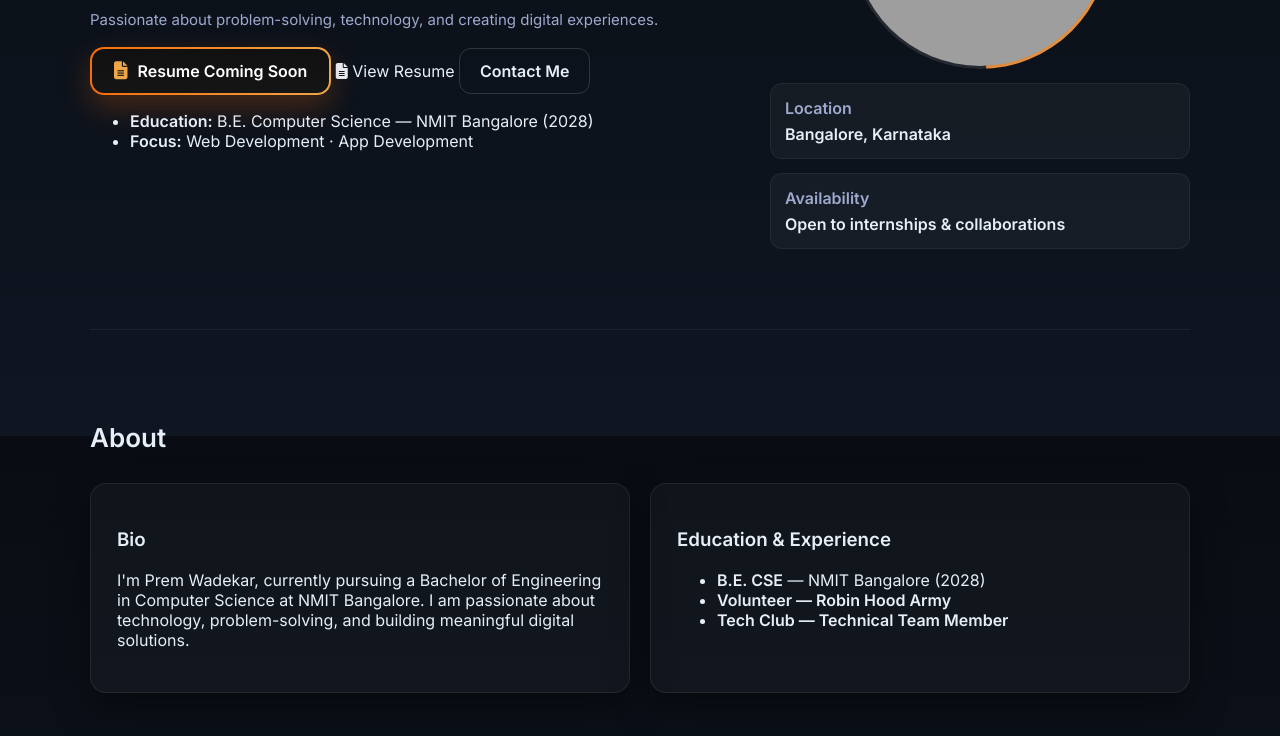
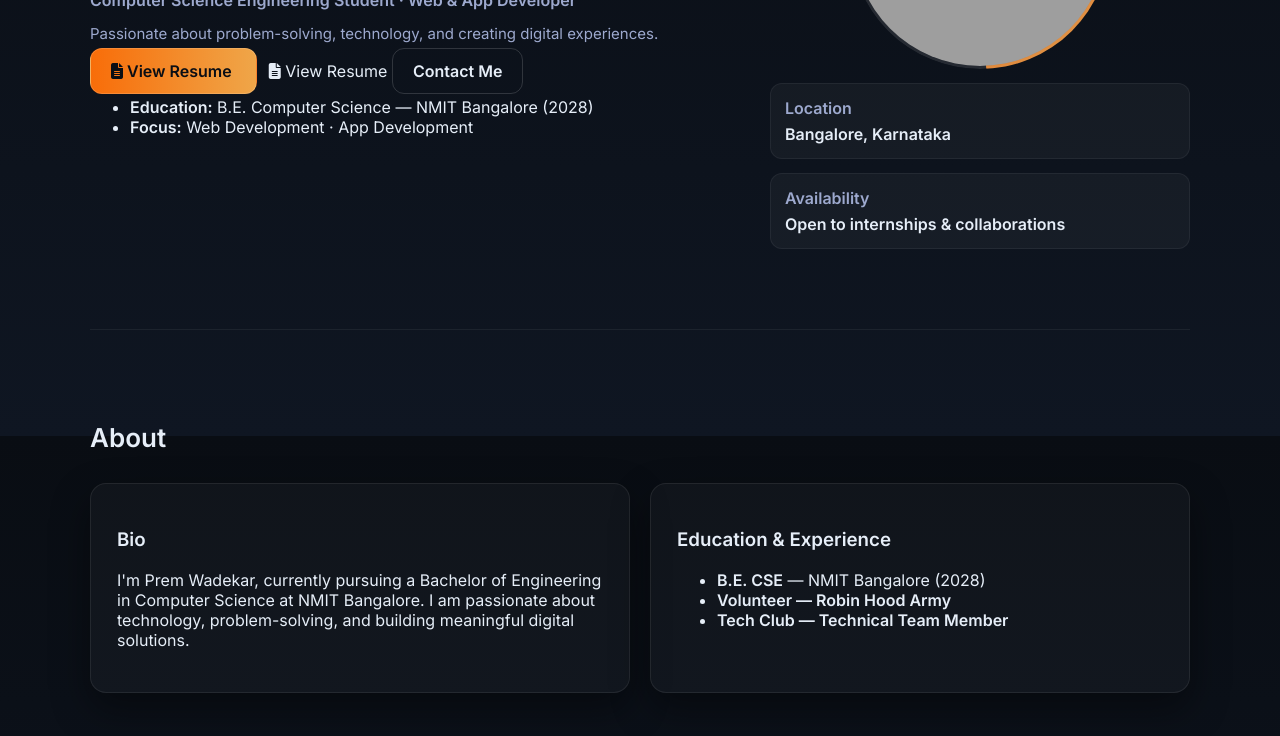
Before and after one commit to Prem26tech/prem-portfolio, a plain HTML site: page index.html in a window 1280 px wide. Shown: the part 364-1100 px from the top of the page. Drawn offline with Linux system fonts and the light colour scheme; grey boxes are pictures that could not be loaded.

Commit message:
Update resume button text and class

```diff
--- a/index.html
+++ b/index.html
@@ -57,9 +57,10 @@
         <p class="lead">Passionate about problem-solving, technology, and creating digital experiences.</p>
 
         <div class="hero-cta animate">
-          <a class="btn-resume" href="#" onclick="alert('Resume Coming Soon!')">
-  <i class="fa-solid fa-file-lines"></i> Resume Coming Soon
+       <a class="btn btn-primary" href="#" id="resumeBtn">
+  <i class="fa-solid fa-file-lines"></i> View Resume
 </a>
+
 
             <i class="fa-solid fa-file-lines"></i> View Resume
           </a>
```
